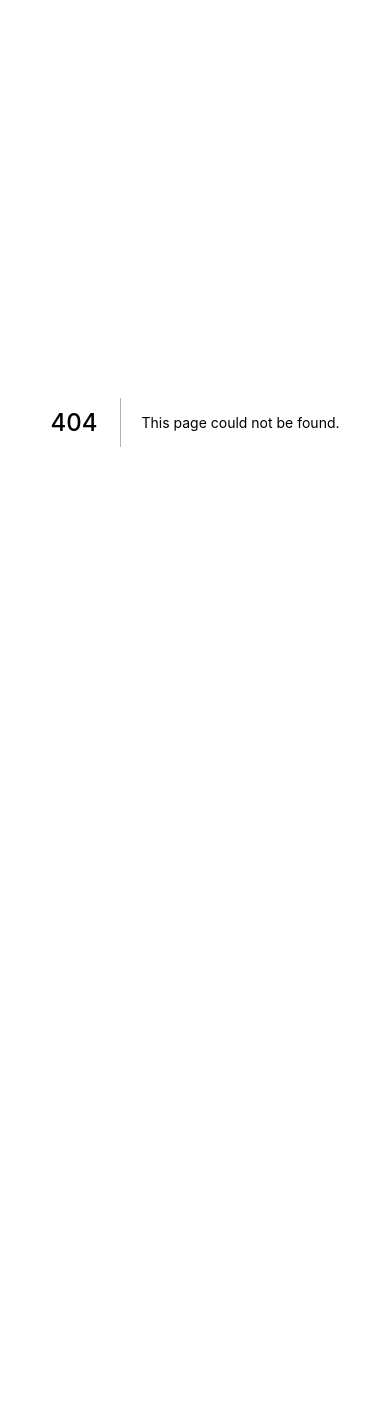
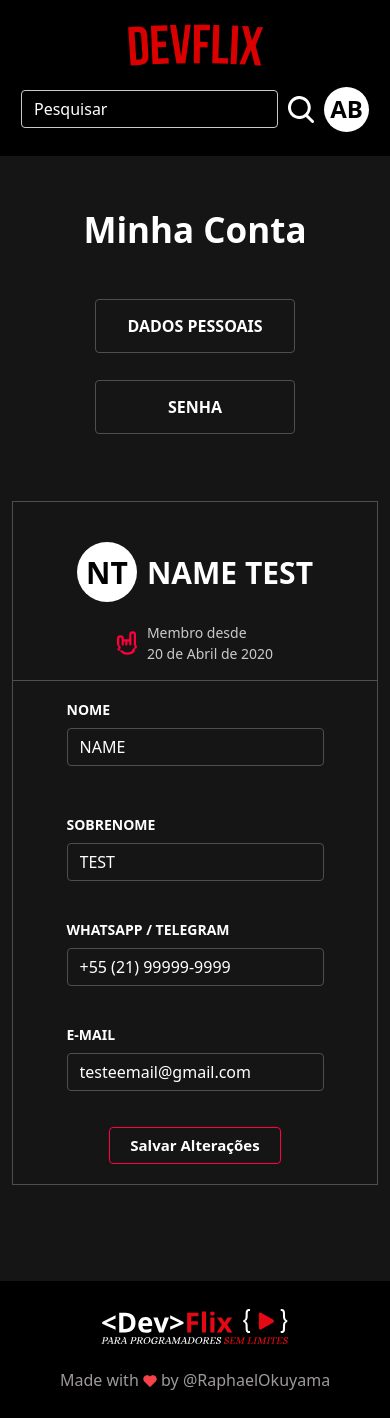
Before and after one commit to RaphaelOkuyama/devflix-frontend, a Next.js app: page /profile in a window 390 px wide. Before the commit this address had no page. Before the commit the page ends 844 px from the top, so only its background shows below. Built offline with nearby package versions, Linux system fonts and the light colour scheme.

Commit message:
Criação dos elementos da página de informações do usuário, do seu estilo visual e também da sua responsividade completa - profile (Usuário)

```diff
--- /dev/null
+++ b/pages/profile.tsx
@@ -0,0 +1,43 @@
+import Head from "next/head";
+import styles from "../styles/profile.module.scss";
+import UserFrom from "../src/components/profile/user";
+import HeaderAuth from "../src/components/common/headerAuth";
+import { Button, Col, Container, Row } from "reactstrap";
+import Footer from "../src/components/common/footer";
+
+const UserInfo = function () {
+    return (
+        <>
+            <Head>
+                <title>Devflix - Meus Dados</title>
+                <link rel="shortcut icon" href="/favicon.svg" type="image/x-icon" />
+            </Head>
+            <main>
+                <div className={styles.header}>
+                    <HeaderAuth />
+                </div>
+                <Container className="py-5">
+                    <p className={styles.title}>Minha Conta</p>
+                    <Row className="pt-3 pb-5">
+                        <Col md={4} className={styles.btnColumn}>
+                            <Button outline className={styles.renderFormBtn}>
+                                DADOS PESSOAIS
+                            </Button>
+                            <Button outline className={styles.renderFormBtn}>
+                                SENHA
+                            </Button>
+                        </Col>
+                        <Col md>
+                            <UserFrom />
+                        </Col>
+                    </Row>
+                </Container>
+                <div className={styles.footer}>
+                    <Footer />
+                </div>
+            </main>
+        </>
+    );
+};
+
+export default UserInfo;
--- /dev/null
+++ b/src/components/profile/user/index.tsx
@@ -0,0 +1,88 @@
+import { Button, Form, FormGroup, Input, Label } from "reactstrap";
+import styles from "../../../../styles/profile.module.scss";
+
+const UserFrom = function () {
+    return (
+        <>
+            <Form className={styles.form}>
+                <div className={styles.formName}>
+                    <p className={styles.nameAbbreviation}>NT</p>
+                    <p className={styles.userName}>NAME TEST</p>
+                </div>
+                <div className={styles.memberTime}>
+                    <img src="/profile/iconUserAccount.svg" alt="iconProfile" className={styles.memberTimeImg} />
+                    <p className={styles.memberTimeText}>Membro desde <br /> 20 de Abril de 2020</p>
+                </div>
+                <hr />
+                <div className={styles.inputFlexDiv}>
+                    <FormGroup>
+                        <Label className={styles.label} for="firstName">
+                            NOME
+                        </Label>
+                        <Input
+                            name="firstName"
+                            type="text"
+                            id="firstName"
+                            placeholder="Qual o seu primeiro nome?"
+                            required
+                            maxLength={20}
+                            className={styles.inputFlex}
+                            value={"Name"}
+                        />
+                    </FormGroup>
+                    <FormGroup>
+                        <Label className={styles.label} for="lastName">
+                            SOBRENOME
+                        </Label>
+                        <Input
+                            name="lastName"
+                            type="text"
+                            id="lastName"
+                            placeholder="Qual o seu último nome?"
+                            required
+                            maxLength={20}
+                            className={styles.inputFlex}
+                            value={"Test"}
+                        />
+                    </FormGroup>
+                </div>
+                <div className={styles.inputNormalDiv}>
+                    <FormGroup>
+                        <Label className={styles.label} for="phone">
+                            WHATSAPP / TELEGRAM
+                        </Label>
+                        <Input
+                            name="phone"
+                            type="tel"
+                            id="phone"
+                            placeholder="(XX) XXXXX-XXXX"
+                            required
+                            className={styles.input}
+                            value={"+55 (21) 99999-9999"}
+                        />
+                    </FormGroup>
+                    <FormGroup>
+                        <Label className={styles.label} for="email">
+                            E-MAIL
+                        </Label>
+                        <Input
+                            name="email"
+                            type="email"
+                            id="email"
+                            placeholder="Coloque o seu email"
+                            required
+                            className={styles.input}
+                            value={"testeemail@gmail.com"}
+                        />
+                    </FormGroup>
+
+                    <Button className={styles.formBtn} outline>
+                        Salvar Alterações
+                    </Button>
+                </div>
+            </Form>
+        </>
+    );
+};
+
+export default UserFrom;
--- /dev/null
+++ b/styles/profile.module.scss
@@ -0,0 +1,182 @@
+@import "./colors.module.scss";
+.header {
+  background-color: black;
+}
+.footer {
+  background-color: black;
+}
+
+.form {
+  border: 1px solid $darkGray;
+  padding: 20px 0px;
+  max-width: 100%;
+}
+.formName {
+  display: flex;
+  align-items: center;
+  justify-content: center;
+  gap: 10px;
+  width: 80%;
+  margin: 20px auto;
+  text-transform: uppercase;
+}
+.nameAbbreviation {
+  font-size: 40px;
+  font-weight: bold;
+  min-width: 70px;
+  min-height: 70px;
+  border-radius: 50%;
+  background-color: white;
+  color: black;
+  display: flex;
+  align-items: center;
+  justify-content: center;
+}
+.userName {
+  font-size: 30px;
+  font-weight: bold;
+  word-break: break-all;
+}
+.memberTime {
+  display: flex;
+  justify-content: center;
+  gap: 10px;
+}
+.memberTimeImg {
+  width: 20px;
+}
+.memberTimeText {
+  font-size: 14px;
+  color: $lightGray;
+}
+
+.label {
+  font-size: 14px;
+  font-weight: bold;
+}
+.inputFlexDiv {
+  display: flex;
+  flex-wrap: wrap;
+  justify-content: center;
+  gap: 50px;
+}
+.inputFlex {
+  width: 250px;
+  background-color: transparent;
+  border: 1px solid $darkGray;
+  color: white;
+  transition: 0.3s;
+  text-transform: uppercase;
+  &::placeholder {
+    color: $lightGray;
+  }
+  &:focus {
+    box-shadow: none;
+    border-color: $lightRed;
+    background-color: transparent;
+    color: white;
+  }
+}
+.inputNormalDiv{
+  display: flex;
+  flex-direction: column;
+  align-items: center;
+  margin-top: 20px;
+  gap: 20px;
+}
+.input {
+  @extend .inputFlex;
+  text-transform: lowercase;
+  width: 550px;
+}
+.formBtn {
+  border-color: $lightRed;
+  text-align: center;
+  color: white;
+  font-weight: bold;
+  font-size: 15px;
+  padding: 6px 20px;
+  transition: 0.4s;
+  &:hover {
+    border-color: $darkRed;
+    background-color: transparent;
+    color: $lightGray;
+  }
+	&:focus {
+    box-shadow: none;
+    outline: none;
+  }
+}
+
+.title {
+  font-size: 45px;
+  font-weight: bold;
+  padding: 25px 0px 50px 0px;
+  text-align: center;
+}
+.renderFormBtn {
+  display: block;
+  width: 200px;
+  border: 1px solid $darkGray;
+  color: white;
+  font-weight: bold;
+  margin: 27px auto;
+  padding: 14px 0px;
+  &:hover {
+    background-color: transparent;
+    border-color: $lightRed;
+    color: $lightGray;
+  }
+}
+
+@media (max-width: 992px) {
+  .title {
+  font-size: 45px;
+  font-weight: bold;
+  padding: 5px 0px 15px 0px;
+  text-align: center;
+  }
+  .btnColumn {
+    width: 100%;
+    margin-bottom: 40px;
+  }
+}
+
+@media (max-width: 768px) {
+  .inputFlexDiv {
+    gap: 30px;
+  }
+  .inputFlex {
+    width: 400px;
+  }
+  .input {
+    width: 400px;
+  }
+}
+
+@media (max-width: 527px) {
+  .title {
+    font-size: 35px;
+    padding: 0px;
+  }
+  .formName {
+    width: 95%;
+  }
+  .nameAbbreviation {
+    font-size: 30px;
+    min-width: 60px;
+    min-height: 60px;
+  }
+  .userName {
+    font-size: 30px;
+  }
+}
+
+@media (max-width: 435px) {
+  .inputFlex {
+    width: 100%;
+  }
+  .input {
+    width: 100%;
+  }
+}
```
